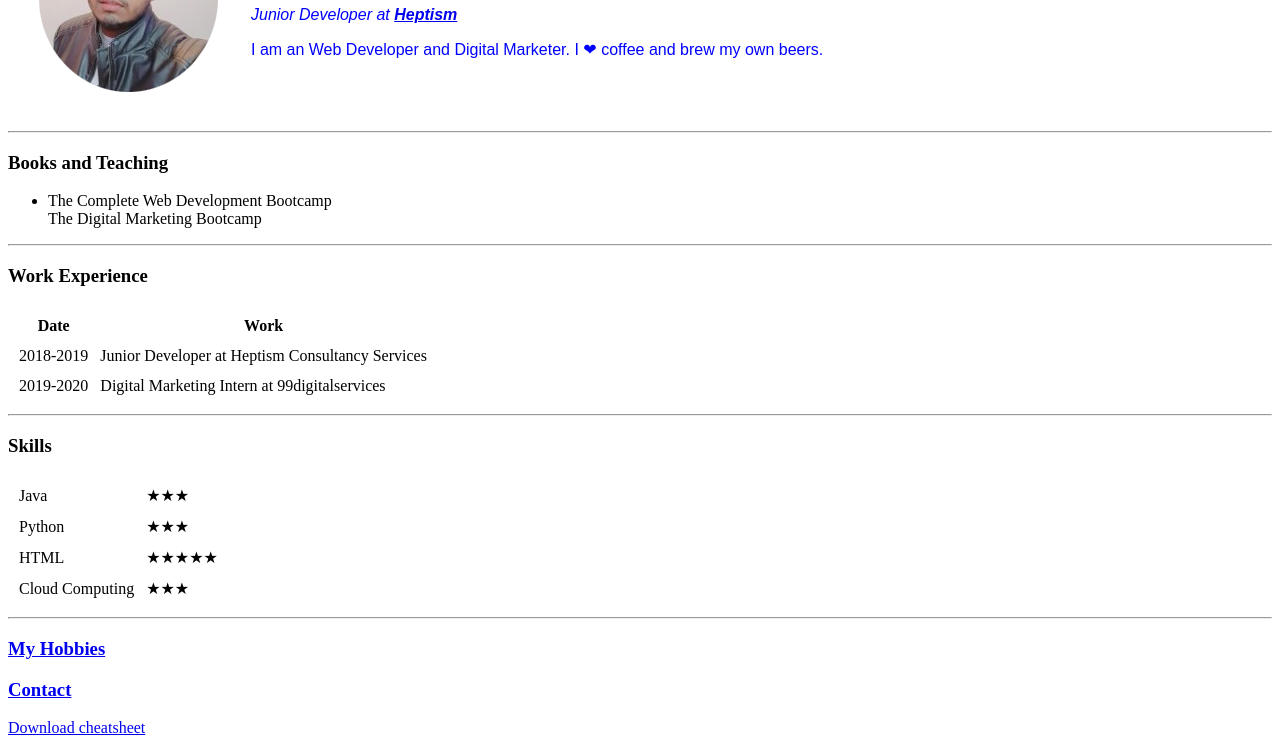
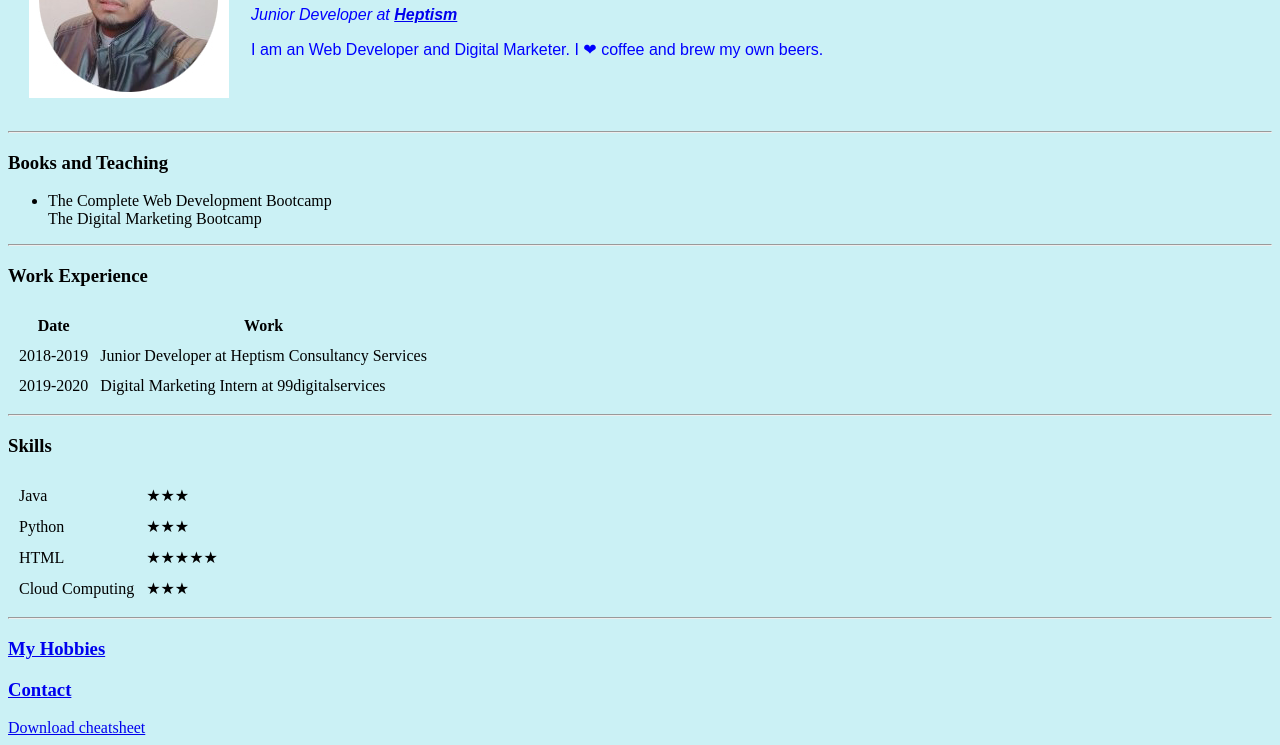
Before and after one commit to abd8126/cv, a plain HTML site: page index.html in a window 1280 px wide. Shown: the part 131-876 px from the top of the page. Drawn offline with Linux system fonts and the light colour scheme.

Commit message:
Css Effect

```diff
--- a/index.html
+++ b/index.html
@@ -6,7 +6,7 @@
     <meta charset="utf-8">
     <title>❤Anubhav's Personal Sites</title>
   </head>
-  <body>
+  <body style="background-color: #cbf1f5">
     <table cellspacing="20">
       <tr>
         <td><img src="images/anubhav12.jpg" alt="Anubhav profile picture"></td>
```
